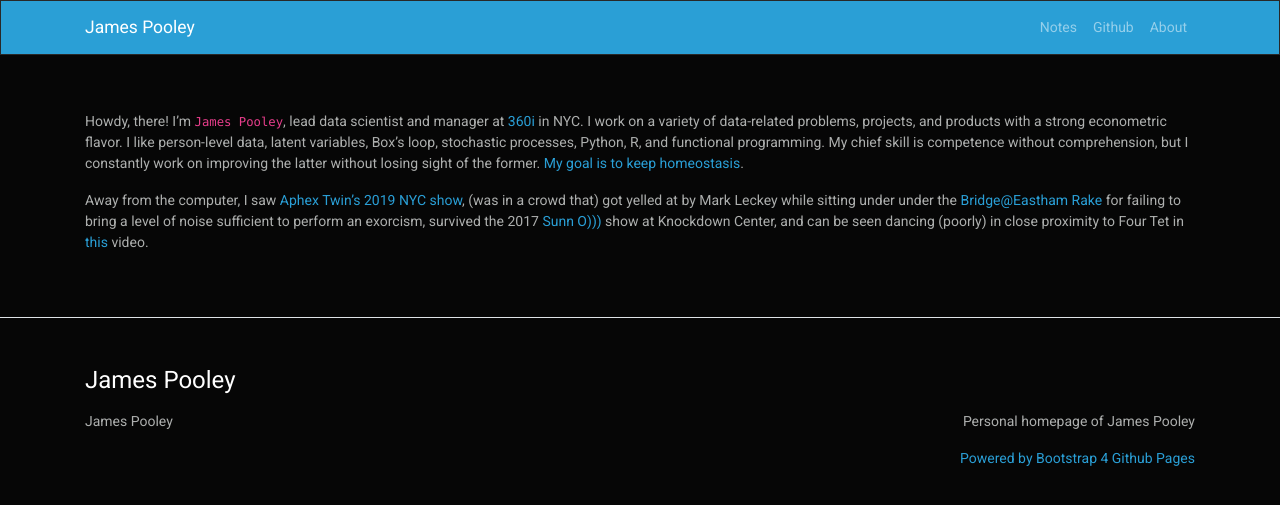
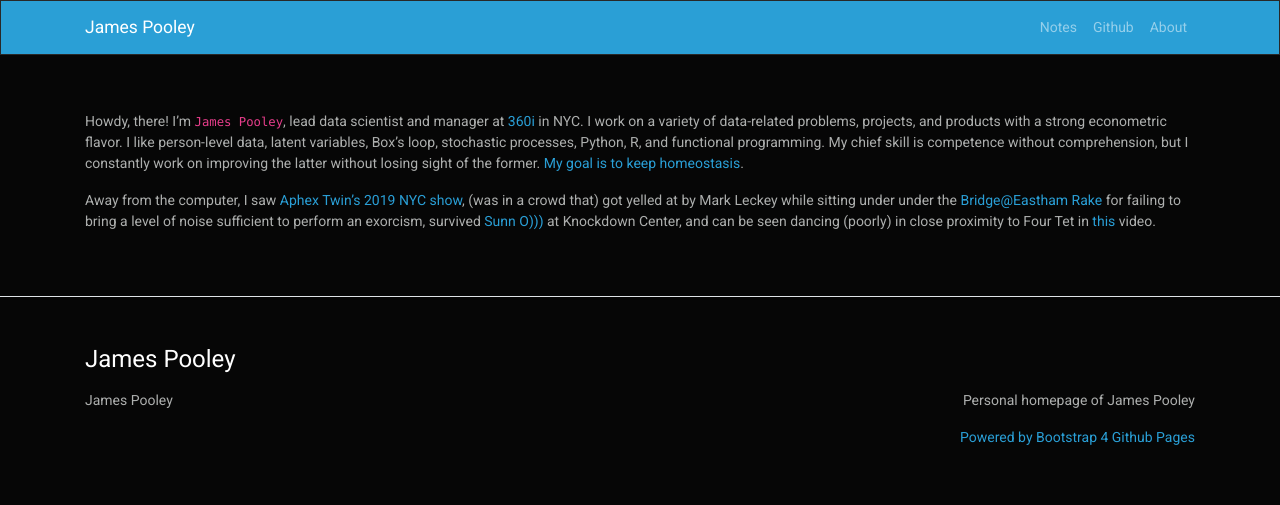
Before and after one commit to jamespooley/archived-jamespooley.github.io, a Jekyll site: the page built from about.md, in a window 1280 px wide. Shown: the top 505 px of the page. Built offline with Jekyll 4.4.1, drawn with Linux system fonts in a browser that asks for light colours; our own code applies the rules of GitHub Pages for plain Markdown files.

Commit message:
Edit wordiness

```diff
--- a/about.md
+++ b/about.md
@@ -8,7 +8,7 @@ that) got yelled at by Mark Leckey while sitting under
 under the
 [Bridge@Eastham Rake](https://www.youtube.com/watch?v=ZZ-BhuuCIUE)
 for failing to bring a level of noise sufficient to perform
-an exorcism, survived the 2017 [Sunn O)))](https://www.youtube.com/watch?v=jyT4kJwn8G8) show
+an exorcism, survived [Sunn O)))](https://www.youtube.com/watch?v=jyT4kJwn8G8)
 at Knockdown Center, and can
 be seen dancing (poorly) in close proximity to Four Tet in
 [this](https://www.youtube.com/watch?v=yWstd3jDZIs) video.
```
